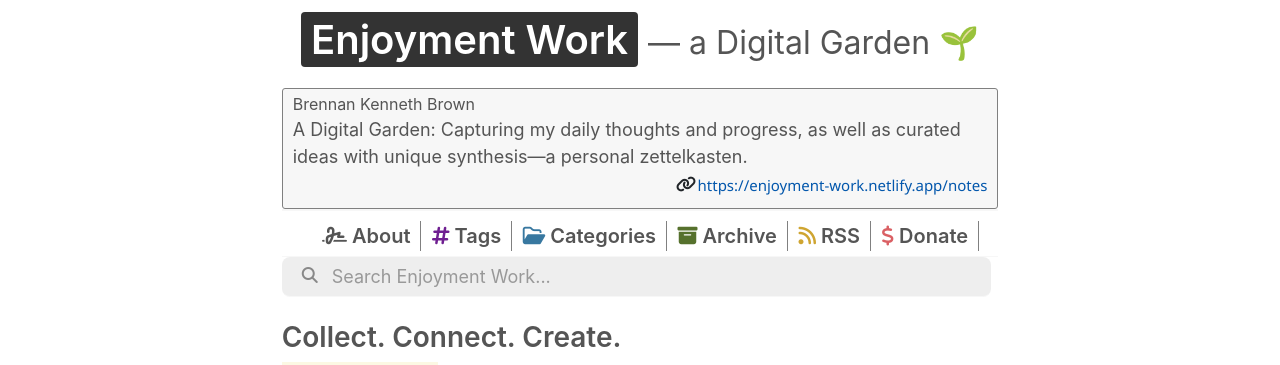
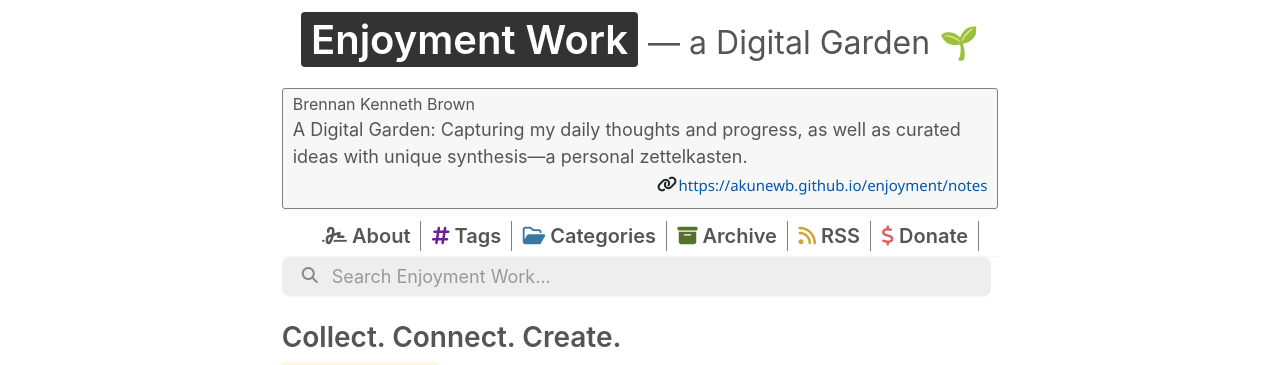
Before and after one commit to akunewb/enjoyment, a Jekyll site: the page built from index.md, in a window 1280 px wide and 900 px high. Shown: the top 365 px of the window. Built offline with Jekyll 4.4.1, drawn with Linux system fonts in a browser that asks for light colours; nearby versions of some CDN libraries.

Commit message:
Update _config.yml

```diff
--- a/_config.yml
+++ b/_config.yml
@@ -12,11 +12,11 @@ footer_description:
   'The phrase "digital garden" is a metaphor for thinking about writing and creating that focuses less on the
   resulting "showpiece" and more on the process, care, and craft it takes to get there. While not everybody
   has or works in a dirt garden, we all share a familiarity with the idea of what a garden is.'
-notes_url: "https://enjoyment-work.netlify.app"
+notes_url: "https://akunewb.github.io/enjoyment"
 profile_pic: "https://brennanbrown.ca/img/avatar.jpg"
 favicon: /assets/img/favicon.png
 baseurl: "" # the subpath of your site, e.g. /blog
-url: "https://akunewb.github.io/enjoyment/" # the base hostname & protocol for your site, e.g. https://example.com
+url: "https://akunewb.github.io/enjoyment" # the base hostname & protocol for your site, e.g. https://example.com
 theme_color: white
 encoding: utf-8
 
```
